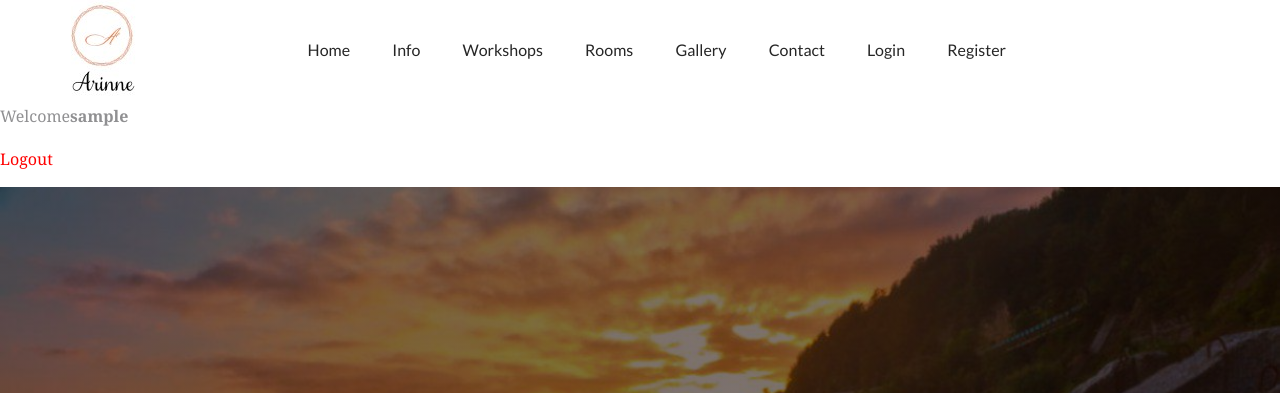
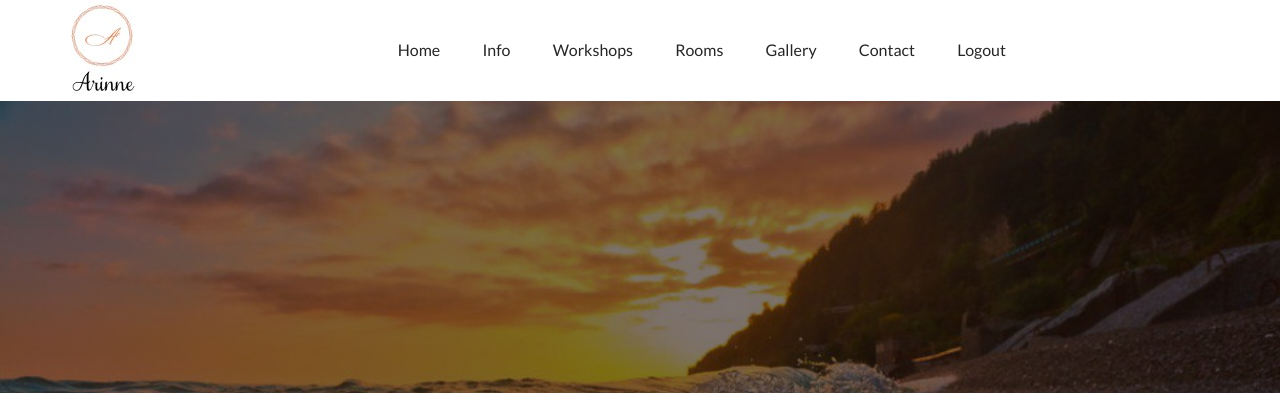
Before and after one commit to alexrusu208/licenta, a PHP site: page / in a window 1280 px wide. Shown: the top 393 px of the page. Run offline with PHP 8.4, Linux system fonts and the light colour scheme; the visitor is signed in with stand-in values (Sample User, id 1); some web fonts are replaced.

Commit message:
User registration + login successful

```diff
--- a/contact.php
+++ b/contact.php
@@ -1,3 +1,4 @@
+<?php include('server.php'); ?>
 <!doctype html>
 <html class="no-js" lang="zxx">
 
--- a/contact_process.php
+++ b/contact_process.php
@@ -1,3 +1,4 @@
+<?php include('server.php'); ?>
 <?php
 
     $to = "rockybd1995@gmail.com";
--- a/elements.php
+++ b/elements.php
@@ -1,3 +1,4 @@
+<?php include('server.php'); ?>
 <!doctype html>
 <html class="no-js" lang="zxx">
 
--- a/gallery.php
+++ b/gallery.php
@@ -1,3 +1,4 @@
+<?php include('server.php'); ?>
 <!doctype html>
 <html class="no-js" lang="zxx">
     <head>
--- a/index.php
+++ b/index.php
@@ -21,11 +21,6 @@
                         ?>
                     </h3>
                 </div>
-            <?php endif ?>
-
-            <?php if (isset($_SESSION["username"])): ?>
-                <p>Welcome<strong><?php echo $_SESSION['username']; ?></strong></p>
-                <p><a href="index.php?logout='1'" style="color: red;">Logout</a></p>
             <?php endif ?>
         </div>
 
--- a/informations.php
+++ b/informations.php
@@ -1,3 +1,4 @@
+<?php include('server.php'); ?>
 <!doctype html>
 <html class="no-js" lang="zxx">
     <head>
--- a/register.php
+++ b/register.php
@@ -64,7 +64,7 @@
 						<span class="btn-show-pass">
 							<i class="fa fa-eye"></i>
 						</span>
-						<input class="input100" type="password" name="password_1" value="<?php echo $password_1; ?>">
+						<input class="input100" type="password" name="password_1">
 						<span class="focus-input100"></span>
                     </div>
 
@@ -75,7 +75,7 @@
 						<span class="btn-show-pass">
 							<i class="fa fa-eye"></i>
 						</span>
-						<input class="input100" type="password" name="password_2" value="<?php echo $password_2; ?>">
+						<input class="input100" type="password" name="password_2">
 						<span class="focus-input100"></span>
 					</div>
 
--- a/rooms.php
+++ b/rooms.php
@@ -1,3 +1,4 @@
+<?php include('server.php'); ?>
 <!doctype html>
 <html class="no-js" lang="zxx">
     <head>
--- a/server.php
+++ b/server.php
@@ -54,10 +54,13 @@
                 }
                 if (empty($password)) {
                     array_push($errors, "Password is required");
+                }
                     if (count($errors) == 0 ){
                         $password = md5($password); //encrypting
                         $query = "SELECT * FROM users WHERE username='$username' AND password='$password'";
                         $result = mysqli_query($db, $query);
+                        // var_dump($result);
+                        // die();
                         if (mysqli_num_rows($result) == 1){
                             //user logged in
                             $_SESSION['username'] = $username;
@@ -69,7 +72,7 @@
                         }
                     }
 
-                }
+
         }
         //Logout
         if (isset($_GET['logout'])) {
--- a/views/head.php
+++ b/views/head.php
@@ -3,8 +3,8 @@
         <meta name="description" content="">
         <meta name="viewport" content="width=device-width, initial-scale=1">
 
-        <link rel="manifest" href="site.webmanifest">
-        <link rel="shortcut icon" type="image/x-icon" href="assets/img/favicon.ico">
+        <!-- <link rel="manifest" href="site.webmanifest">
+        <link rel="shortcut icon" type="image/x-icon" href="assets/img/favicon.ico"> -->
 
     <!-- CSS here -->
         <link rel="stylesheet" href="assets/css/bootstrap.min.css">
--- a/views/header.php
+++ b/views/header.php
@@ -25,8 +25,13 @@
                                         <li><a href="rooms.php">Rooms</a></li>
                                         <li><a href="gallery.php">Gallery</a></li>
                                         <li><a href="contact.php">Contact</a></li>
-                                        <li><a href="login.php">Login</a></li>
-                                        <li><a href="register.php">Register</a></li>
+                                        <!-- <li><a href="login.php">Login</a></li> -->
+                                        <li> <?php if (!isset($_SESSION["username"])): ?>
+                                        <a href="index.php?logout='0'">Login</a></li>
+                                        <?php endif ?>
+                                        <li> <?php if (isset($_SESSION["username"])): ?>
+                                        <a href="index.php?logout='1'">Logout</a></li>
+                                        <?php endif ?>
                                     </ul>
                                 </nav>
                             </div>
--- a/workshops.php
+++ b/workshops.php
@@ -1,3 +1,4 @@
+<?php include('server.php'); ?>
 <!doctype html>
 <html class="no-js" lang="zxx">
     <head>
```
